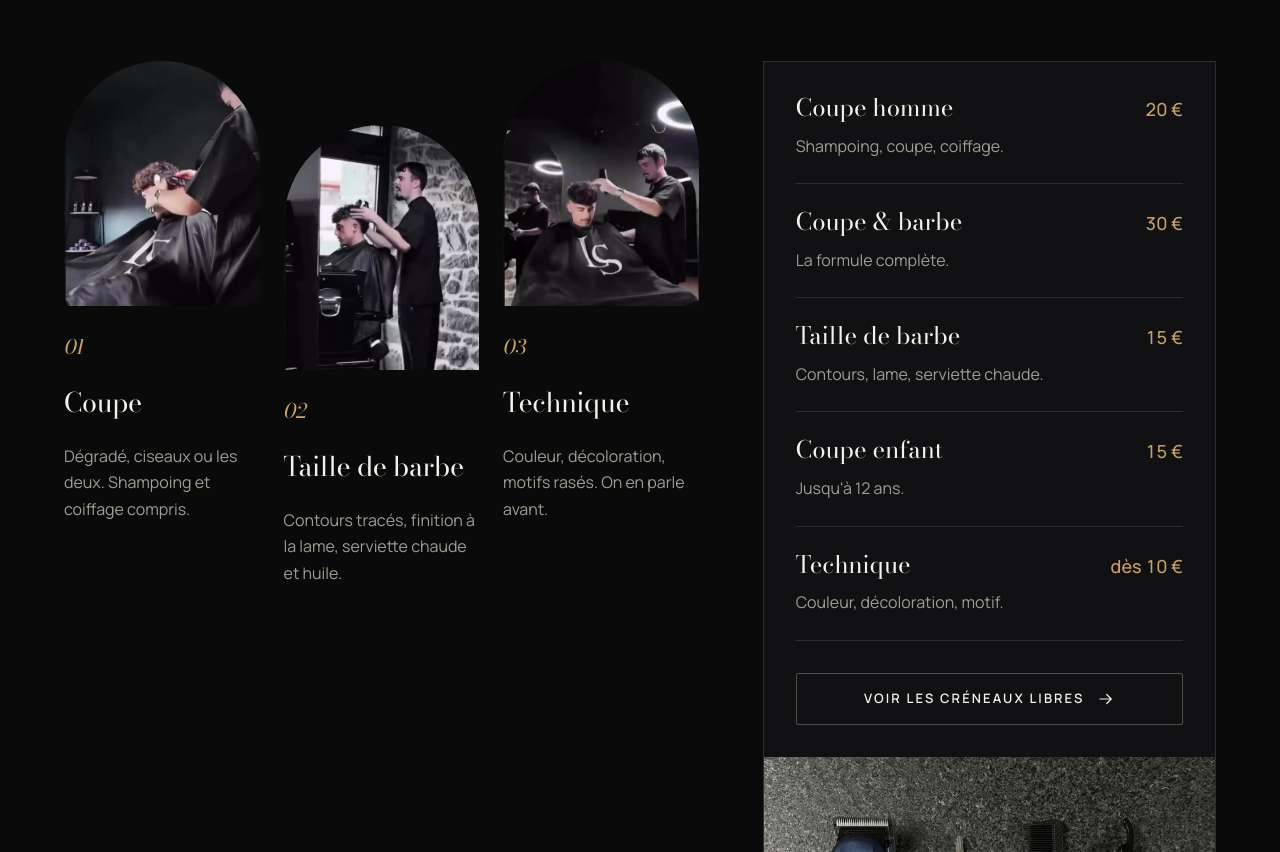
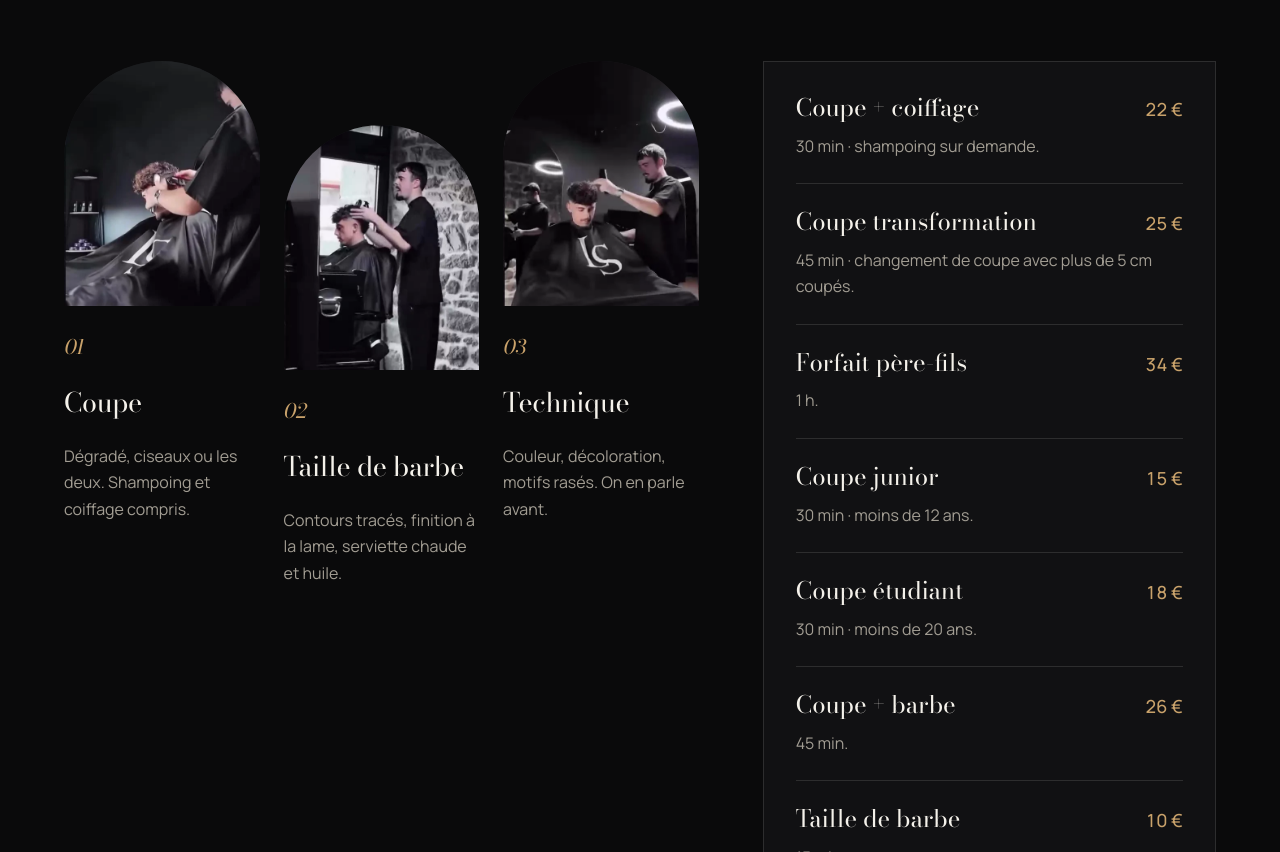
Before and after one commit to maximecarpier/LeStudio, a plain HTML site: page index.html in a window 1280 px wide. Shown: the part 1948-2800 px from the top of the page. Drawn offline with nearby package versions, Linux system fonts and the light colour scheme.

Commit message:
Tarifs réels issus de Planity
Co-Authored-By: Claude Sonnet 5.5 <noreply@anthropic.com>
Claude-Session: https://claude.ai/code/session_019vT5EJUSbwb5sQVeLXxcYG

```diff
--- a/index.html
+++ b/index.html
@@ -151,13 +151,18 @@
       </ol>
 
       <div class="tarifs" data-reveal>
-        <!-- PRIX PROVISOIRES : à remplacer par les tarifs réels -->
-        <ul class="ls-price-list" data-assumed>
-          <li class="ls-price-row"><span class="ls-price-row__name">Coupe homme</span><span class="ls-price-row__price">20 €</span><p class="ls-price-row__desc">Shampoing, coupe, coiffage.</p></li>
-          <li class="ls-price-row"><span class="ls-price-row__name">Coupe &amp; barbe</span><span class="ls-price-row__price">30 €</span><p class="ls-price-row__desc">La formule complète.</p></li>
-          <li class="ls-price-row"><span class="ls-price-row__name">Taille de barbe</span><span class="ls-price-row__price">15 €</span><p class="ls-price-row__desc">Contours, lame, serviette chaude.</p></li>
-          <li class="ls-price-row"><span class="ls-price-row__name">Coupe enfant</span><span class="ls-price-row__price">15 €</span><p class="ls-price-row__desc">Jusqu'à 12 ans.</p></li>
-          <li class="ls-price-row"><span class="ls-price-row__name">Technique</span><span class="ls-price-row__price">dès 10 €</span><p class="ls-price-row__desc">Couleur, décoloration, motif.</p></li>
+        <ul class="ls-price-list">
+          <li class="ls-price-row"><span class="ls-price-row__name">Coupe + coiffage</span><span class="ls-price-row__price">22 €</span><p class="ls-price-row__desc">30 min · shampoing sur demande.</p></li>
+          <li class="ls-price-row"><span class="ls-price-row__name">Coupe transformation</span><span class="ls-price-row__price">25 €</span><p class="ls-price-row__desc">45 min · changement de coupe avec plus de 5 cm coupés.</p></li>
+          <li class="ls-price-row"><span class="ls-price-row__name">Forfait père-fils</span><span class="ls-price-row__price">34 €</span><p class="ls-price-row__desc">1 h.</p></li>
+          <li class="ls-price-row"><span class="ls-price-row__name">Coupe junior</span><span class="ls-price-row__price">15 €</span><p class="ls-price-row__desc">30 min · moins de 12 ans.</p></li>
+          <li class="ls-price-row"><span class="ls-price-row__name">Coupe étudiant</span><span class="ls-price-row__price">18 €</span><p class="ls-price-row__desc">30 min · moins de 20 ans.</p></li>
+          <li class="ls-price-row"><span class="ls-price-row__name">Coupe + barbe</span><span class="ls-price-row__price">26 €</span><p class="ls-price-row__desc">45 min.</p></li>
+          <li class="ls-price-row"><span class="ls-price-row__name">Taille de barbe</span><span class="ls-price-row__price">10 €</span><p class="ls-price-row__desc">15 min.</p></li>
+          <li class="ls-price-row"><span class="ls-price-row__name">Taille de barbe premium</span><span class="ls-price-row__price">15 €</span><p class="ls-price-row__desc">25 min · serviette chaude et huile.</p></li>
+          <li class="ls-price-row"><span class="ls-price-row__name">Permanente + coupe</span><span class="ls-price-row__price">60 €</span><p class="ls-price-row__desc">1 h 30.</p></li>
+          <li class="ls-price-row"><span class="ls-price-row__name">Décoloration</span><span class="ls-price-row__price">Sur devis</span><p class="ls-price-row__desc">1 h 30.</p></li>
+          <li class="ls-price-row"><span class="ls-price-row__name">Mèches</span><span class="ls-price-row__price">Sur devis</span><p class="ls-price-row__desc">1 h 30.</p></li>
         </ul>
         <a class="ls-btn ls-btn--secondary tarifs__cta" href="https://www.planity.com/le-studio-barber-shop-22970-ploumagoar">Voir les créneaux libres <svg aria-hidden="true"><use href="#i-arrow"/></svg></a>
         <figure class="tarifs__tools"><img src="assets/img/outils-granit.webp" alt="Tondeuse, ciseaux, peigne et rasoir posés sur une dalle de granit" width="720" height="964" loading="lazy"></figure>
```
Also changed, not shown: 1 other file.
